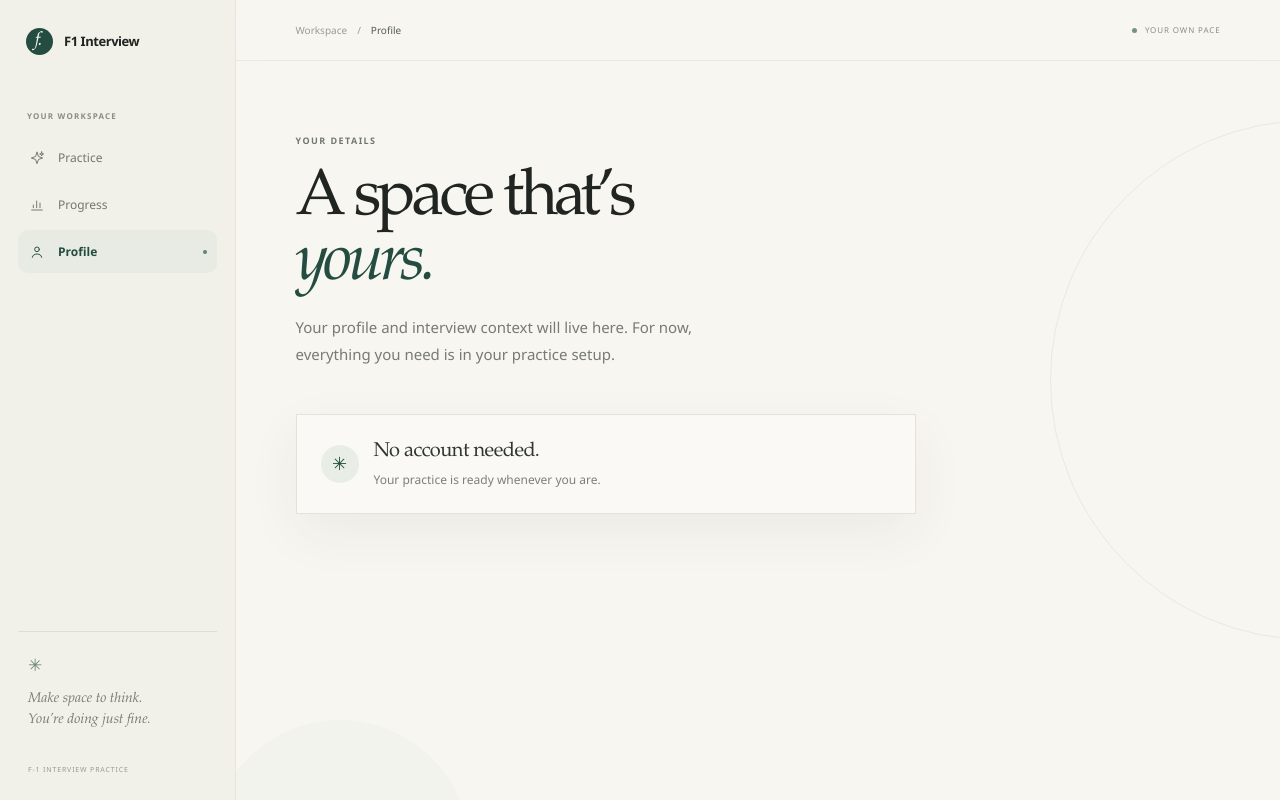
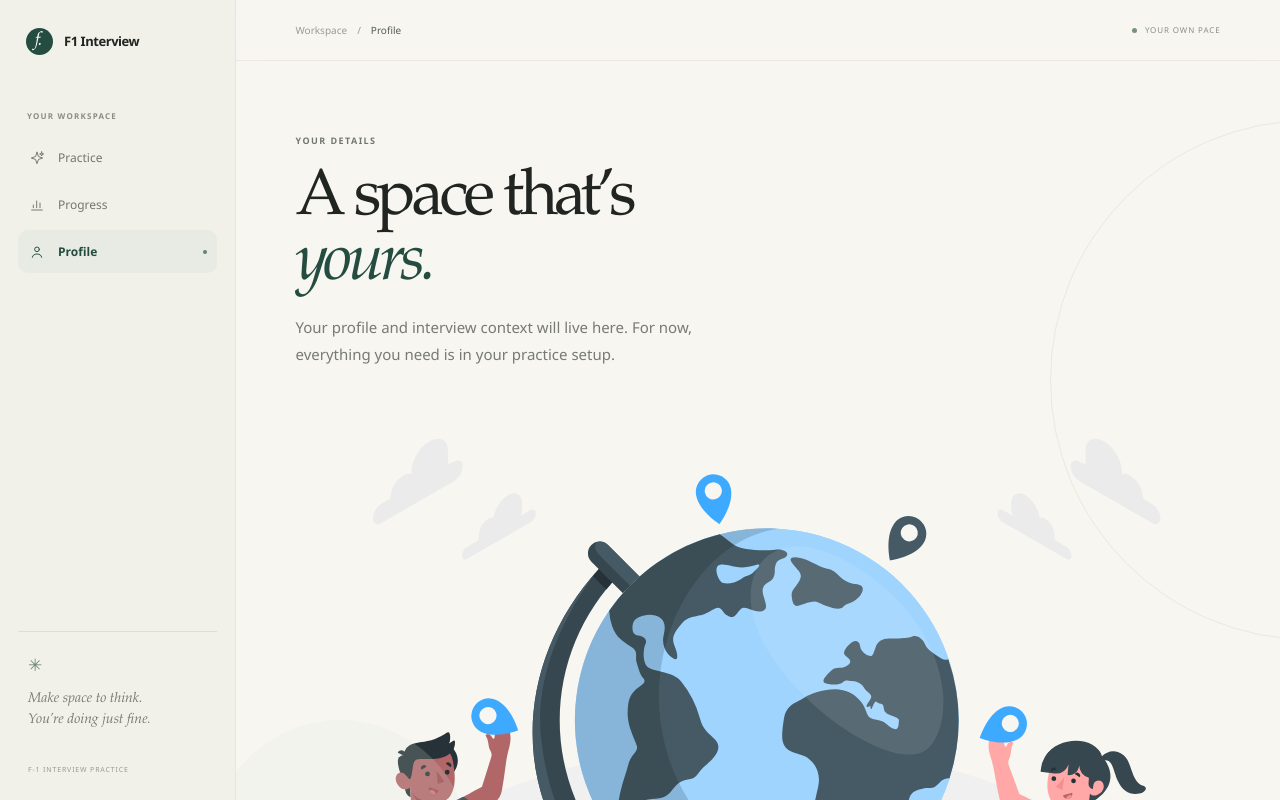
Before and after one commit to ahmedawan216/f1-interview, a Next.js app: page /app/profile in a window 1280 px wide. Shown: the top 800 px of the page. Built offline with nearby package versions, Linux system fonts and the light colour scheme.

Commit message:
polish profile empty state

```diff
--- a/app/app/profile/page.tsx
+++ b/app/app/profile/page.tsx
@@ -1,9 +1,17 @@
 export default function ProfilePage() {
   return (
-    <div className="page-wrap placeholder-page">
-      <p className="eyebrow">YOUR DETAILS</p>
-      <h1>A space that’s<br /><em>yours.</em></h1>
-      <p className="page-intro">Your profile and interview context will live here. For now, everything you need is in your practice setup.</p>
+    <div className="page-wrap placeholder-page profile-page">
+      <div className="placeholder-heading-row">
+        <div>
+          <p className="eyebrow">YOUR DETAILS</p>
+          <h1>A space that’s<br /><em>yours.</em></h1>
+          <p className="page-intro">Your profile and interview context will live here. For now, everything you need is in your practice setup.</p>
+        </div>
+        <div className="placeholder-art profile-art" aria-hidden="true">
+          <img src="/visuals/World-amico.svg" alt="" />
+          <span>YOUR CONTEXT<br />MATTERS.</span>
+        </div>
+      </div>
       <div className="placeholder-card">
         <span className="placeholder-spark">✳</span>
         <div><span className="mode-title">No account needed.</span><span className="mode-description">Your practice is ready whenever you are.</span></div>
```
